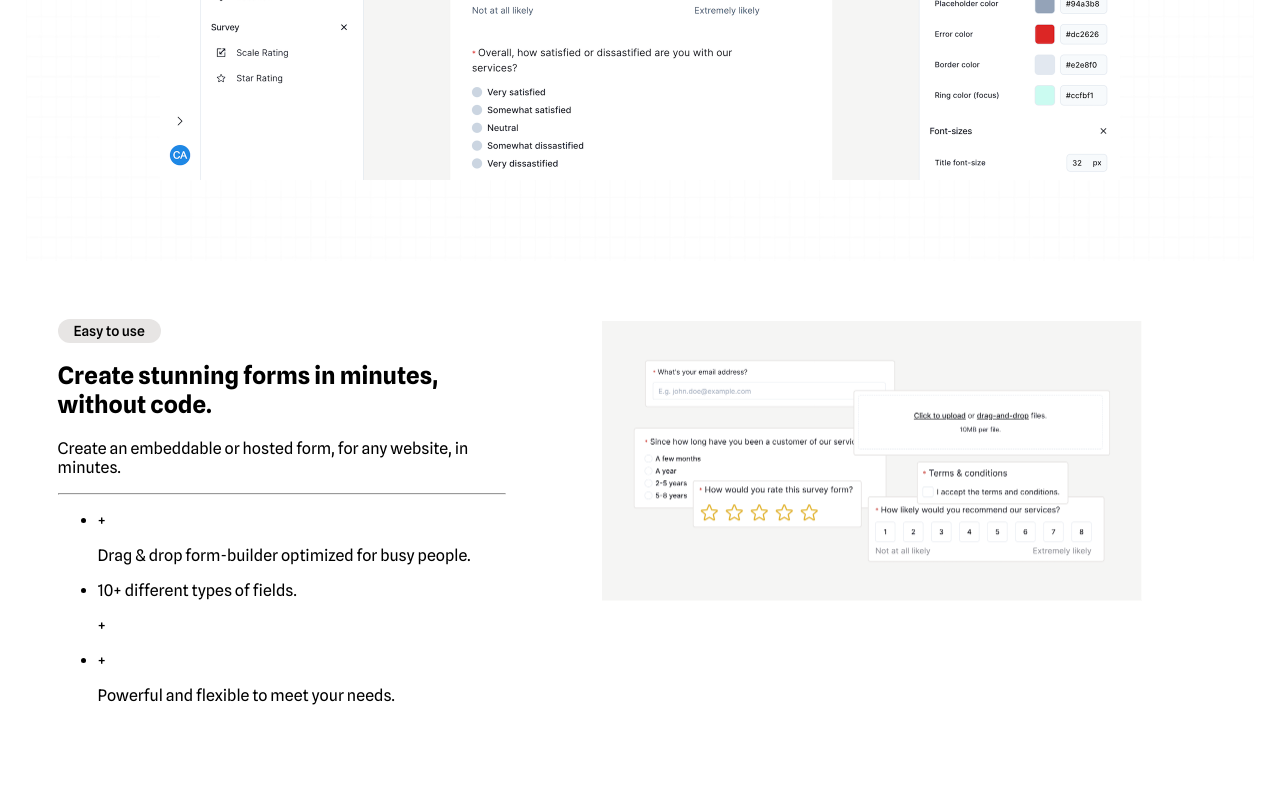
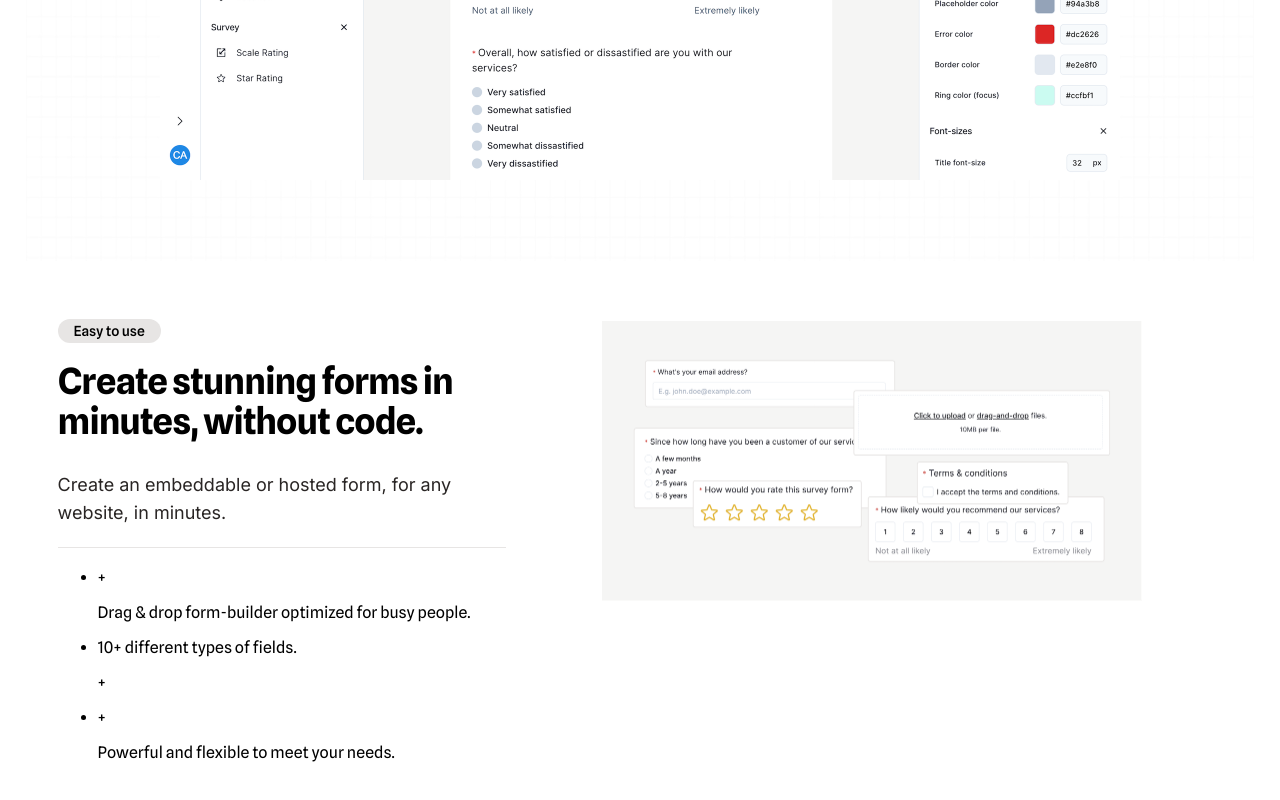
Before and after one commit to Gilsabo/react-landing-page-clone, a JavaScript app: page / in a window 1280 px wide. Shown: the part 994-1794 px from the top of the page. Built offline with nearby package versions, Linux system fonts and the light colour scheme; the HTML template or start-up script is replaced by a standard one.

Commit message:
Add default paragraph and break line for every section

```diff
--- a/src/App.js
+++ b/src/App.js
@@ -114,10 +114,10 @@ export default function App() {
           <h2 className={styles.headerSection}>
             Create stunning forms in minutes, without code.
           </h2>
-          <p>
+          <p className={styles.paragraphSection}>
             Create an embeddable or hosted form, for any website, in minutes.
           </p>
-          <hr />
+          <div className={styles.breakLine} />
           <ul>
             <li>
               <span>+</span>
--- a/src/App.module.scss
+++ b/src/App.module.scss
@@ -188,4 +188,24 @@ nav {
 }
 
 .headerSection {
+  font-size: 2.25rem;
+  line-height: 2.5rem;
+  margin-top: 1.25rem;
+  letter-spacing: -0.025em;
 }
+
+.paragraphSection {
+  font-family: 'Inter', sans-serif;
+  font-size: 1.125rem;
+  line-height: 1.75rem;
+  margin-top: 1.25rem;
+  color: #292524;
+}
+
+.breakLine {
+  height: 1px;
+  margin-top: 1.25rem;
+  margin-bottom: 1.25rem;
+  border-top: rgb(231, 229, 228) 1px solid;
+  width: 100%;
+}
```
